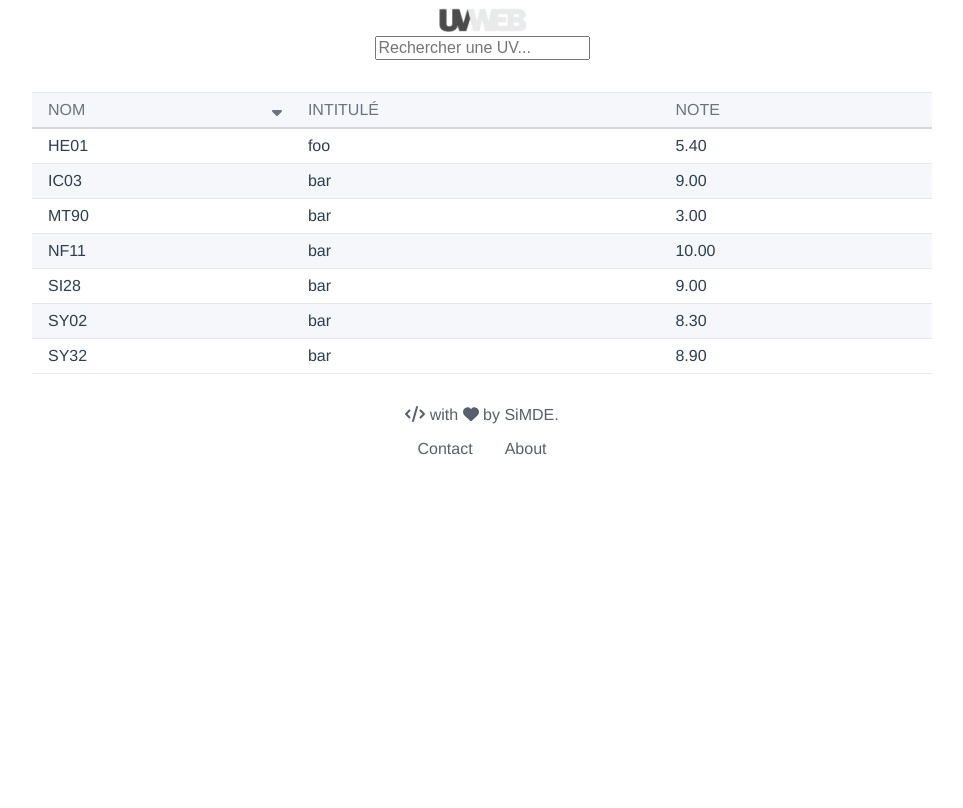
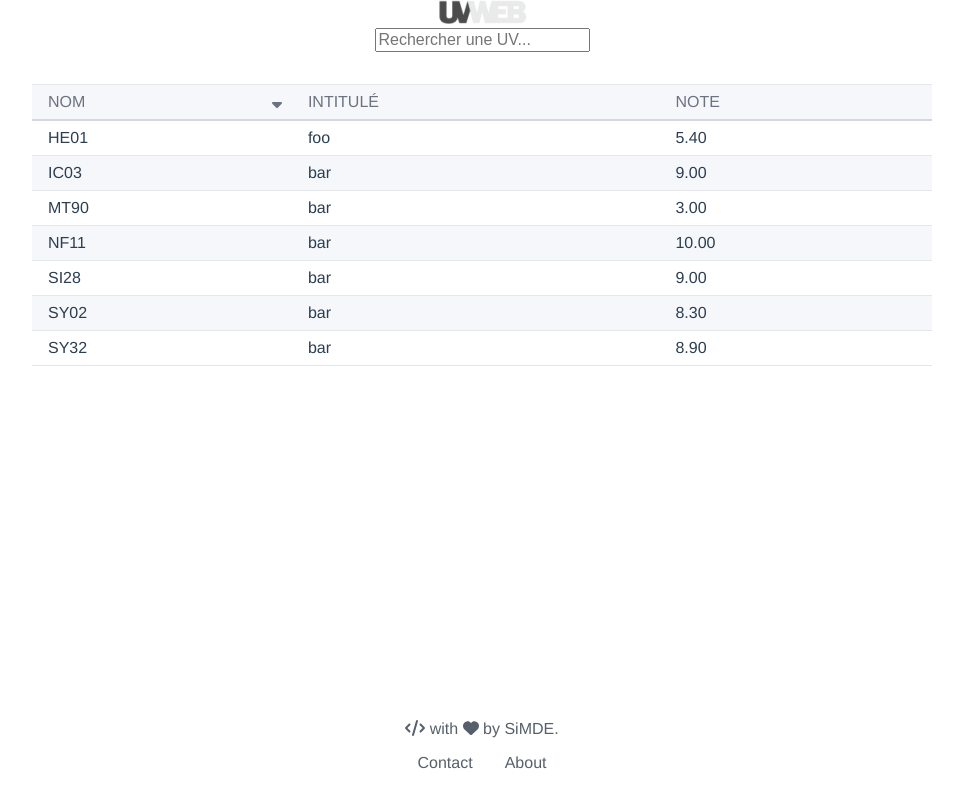
Before and after one commit to SiMDE-Projects/UVweb, a Vue app: page / in a window 1280 px wide. Shown: the top 808 px of the page, without its empty margins (158-1121 px from the left). Built offline with nearby package versions, Linux system fonts and the light colour scheme; data requests are answered from the project's data file.

Commit message:
add sticky footer

```diff
--- a/public/index.html
+++ b/public/index.html
@@ -1,5 +1,5 @@
 <!DOCTYPE html>
-<html lang="fr">
+<html lang="fr" style="height: 100%;">
 
 <head>
   <meta charset="utf-8">
@@ -16,12 +16,12 @@
   </title>
 </head>
 
-<body>
+<body style="height: 100%; margin: 0;">
   <noscript>
     <strong>We're sorry but <%= htmlWebpackPlugin.options.title %> doesn't work properly without JavaScript enabled.
         Please enable it to continue.</strong>
   </noscript>
-  <div id="app"></div>
+  <div id="app" style="height: 100%;"></div>
   <!-- built files will be auto injected -->
 </body>
 
--- a/src/App.vue
+++ b/src/App.vue
@@ -1,7 +1,9 @@
 <template>
-  <TheHeader />
-  <TheBackHomeButton v-show="this.$route.name != 'home'" />
-  <router-view />
+  <div class="wrapper">
+    <TheHeader />
+    <TheBackHomeButton v-show="this.$route.name != 'home'" />
+    <router-view />
+  </div>
   <TheFooter />
 </template>
 
@@ -21,6 +23,15 @@ export default {
 </script>
 
 <style lang="scss">
+html,
+body {
+  height: 100%;
+}
+
+.wrapper {
+  min-height: calc(100% - 100px);
+}
+
 #app {
   font-family: Avenir, Helvetica, Arial, sans-serif;
   -webkit-font-smoothing: antialiased;
--- a/src/components/TheFooter.vue
+++ b/src/components/TheFooter.vue
@@ -19,7 +19,9 @@ export default {
 
 <style scoped lang="scss">
 footer {
+  padding-top: 20px;
   color: rgb(87, 96, 106);
+  height: 100px;
 }
 
 .links {
```
